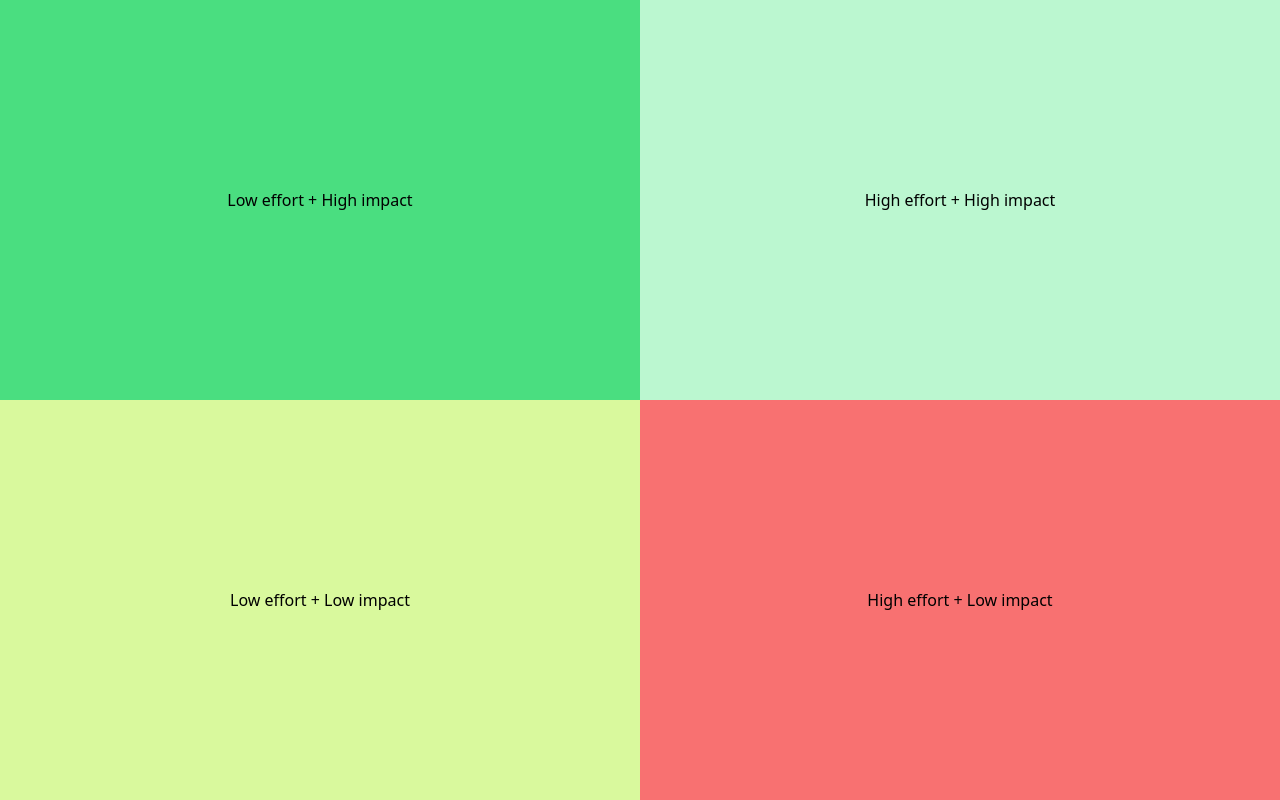
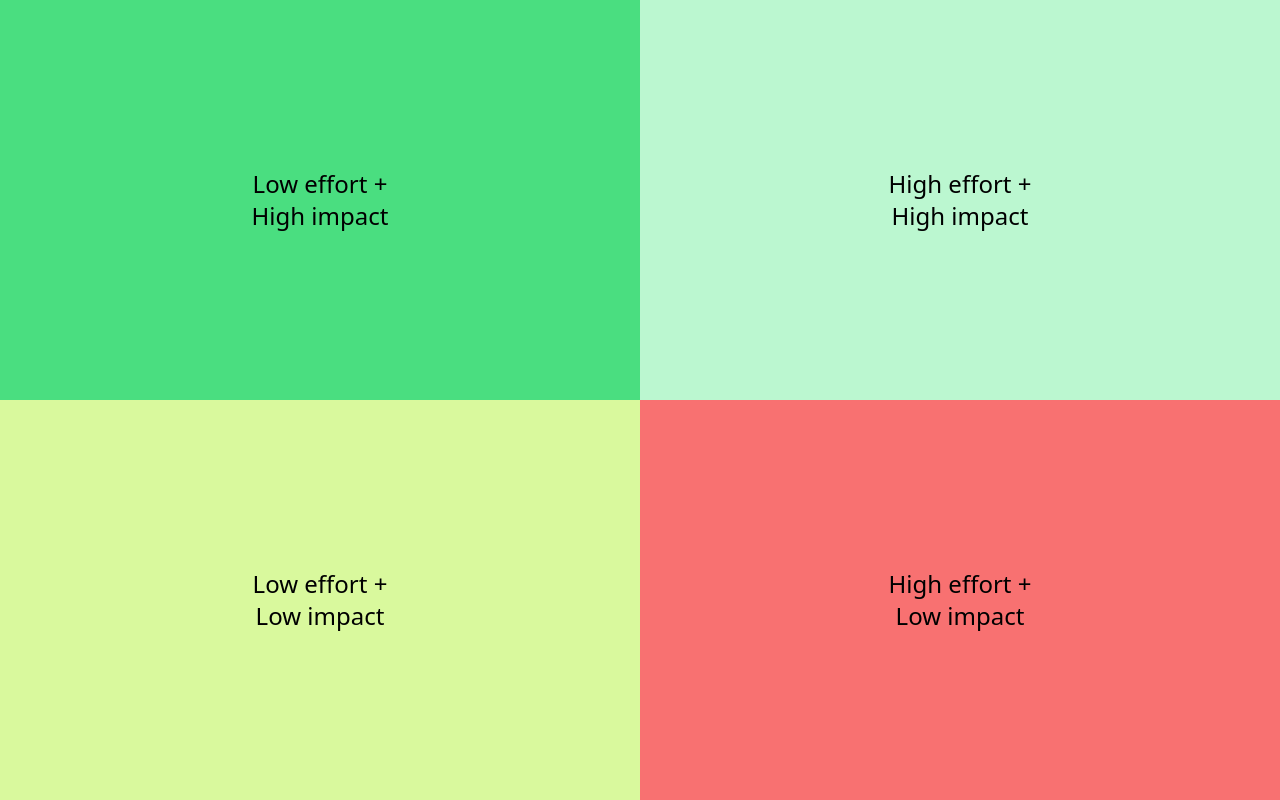
Before and after one commit to matheuslemke/prior, a React (Vite) app: page / in a window 1280 px wide. Built offline with nearby package versions, Linux system fonts and the light colour scheme.

Commit message:
feat: customize area title font

```diff
--- a/src/components/Area.tsx
+++ b/src/components/Area.tsx
@@ -6,7 +6,7 @@ type AreaProps = {
 const Area = ({ title, bgColor }: AreaProps) => {
   return (
     <div className={`h-[50vh] flex items-center justify-center font-sans ${bgColor}`}>
-      <div>{title}</div>
+      <div className="w-40 text-2xl">{title}</div>
     </div>
   )
 }
```
